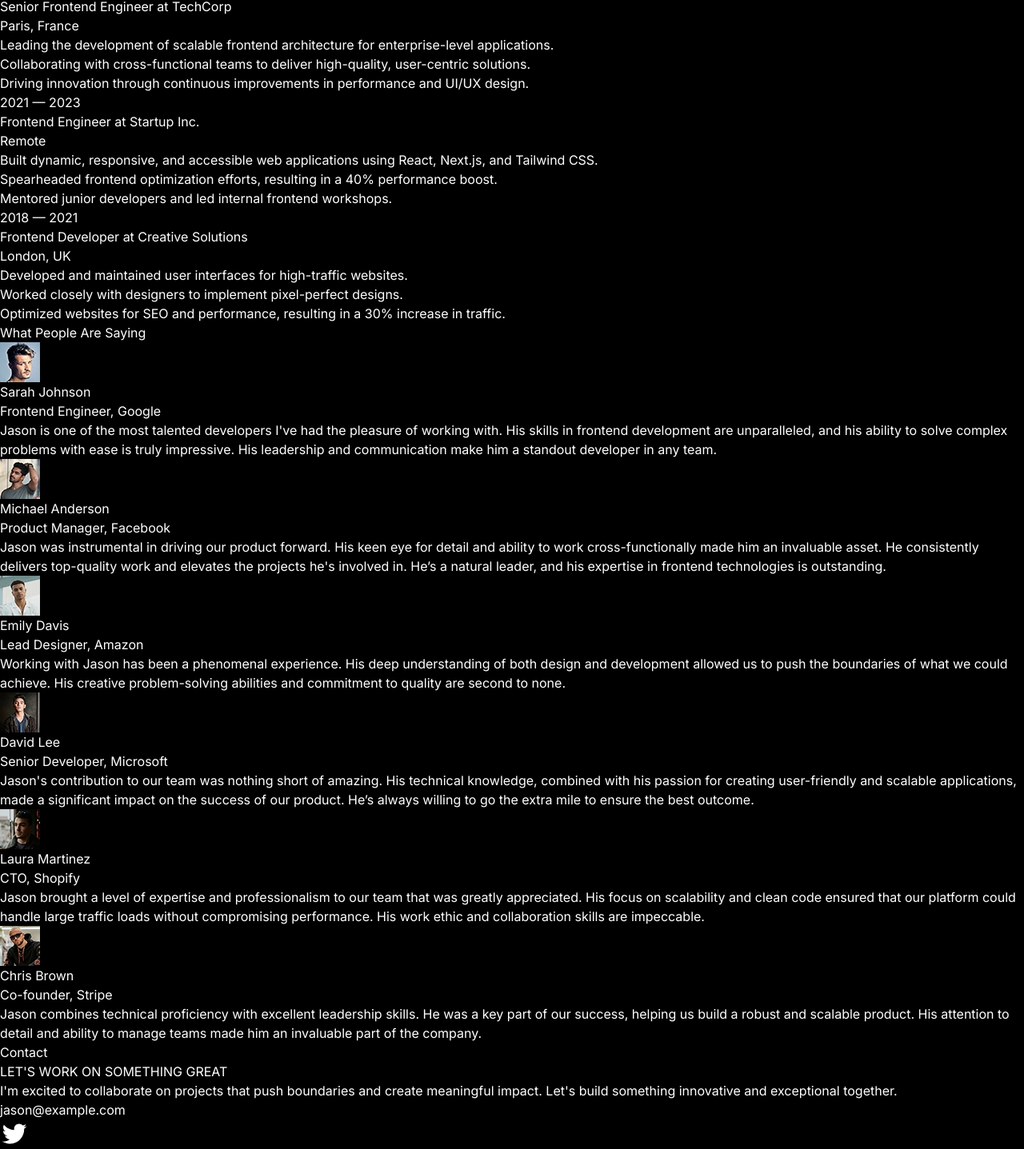
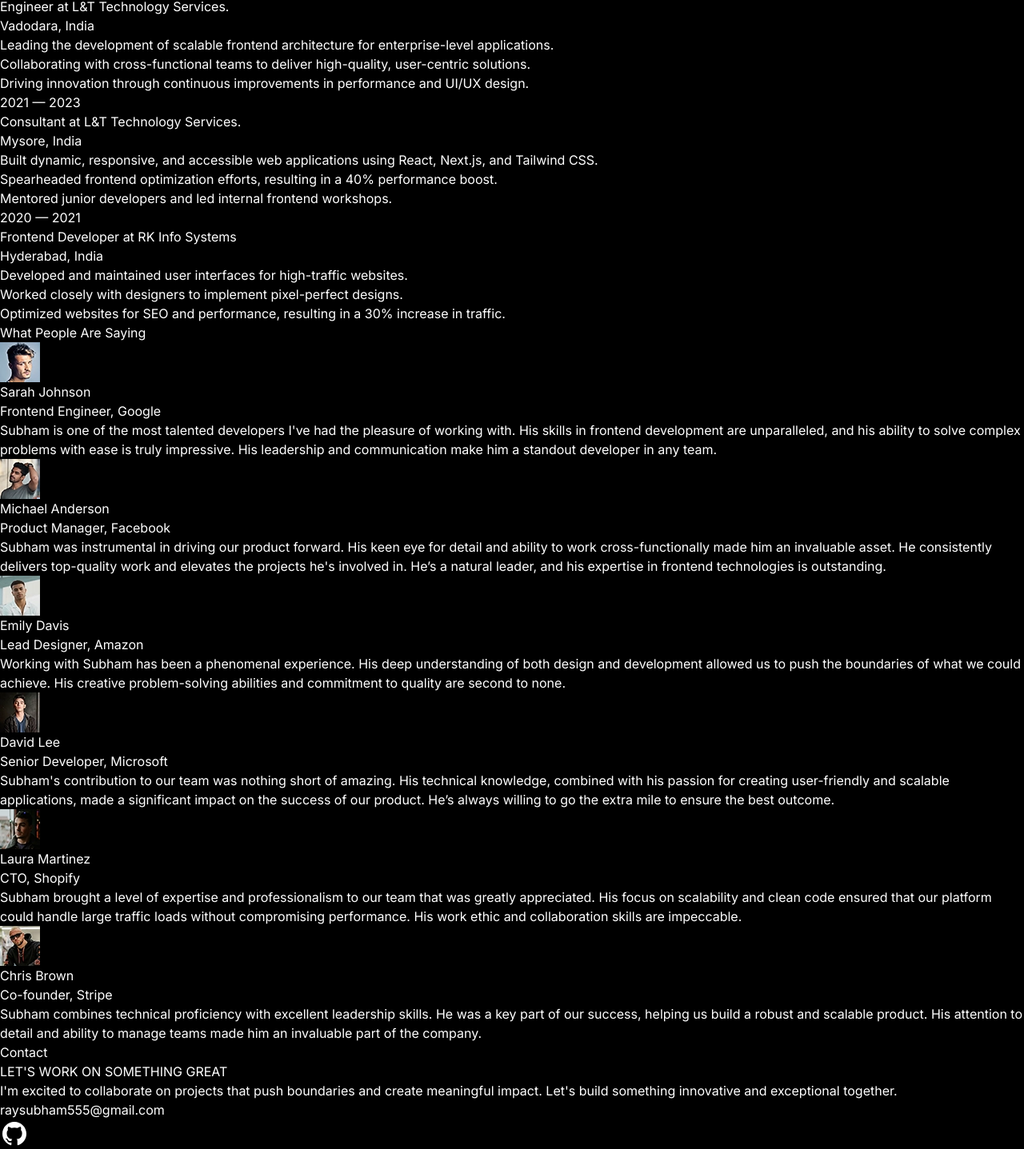
Before and after one commit to Ray-Shubham/Portfolio, a React (Vite) app: page / in a window 1280 px wide. Shown: the part 4639-6076 px from the top of the page at 80% size. Built offline with nearby package versions, Linux system fonts and the light colour scheme.

Commit message:
Updated Links

```diff
--- a/src/constants/index.js
+++ b/src/constants/index.js
@@ -27,7 +27,7 @@
   description:
     "I’m currently helping businesses bring their visions to life through interactive digital solutions.",
   resumeLinkText: "Download Resume",
-  resumeLink: "/resume.pdf",
+  resumeLink: "/Subham_Ray_Resume.pdf",
 };
 
 export const PROJECTS = [
@@ -79,9 +79,9 @@
 
 export const EXPERIENCES = [
   {
-    yearRange: "2023 — Now",
-    title: "Senior Frontend Engineer at TechCorp",
-    location: "Paris, France",
+    yearRange: "2023 — 2024",
+    title: "Engineer at L&T Technology Services.",
+    location: "Vadodara, India",
     description: [
       "Leading the development of scalable frontend architecture for enterprise-level applications.",
       "Collaborating with cross-functional teams to deliver high-quality, user-centric solutions.",
@@ -90,8 +90,8 @@
   },
   {
     yearRange: "2021 — 2023",
-    title: "Frontend Engineer at Startup Inc.",
-    location: "Remote",
+    title: "Consultant at L&T Technology Services.",
+    location: "Mysore, India",
     description: [
       "Built dynamic, responsive, and accessible web applications using React, Next.js, and Tailwind CSS.",
       "Spearheaded frontend optimization efforts, resulting in a 40% performance boost.",
@@ -99,9 +99,9 @@
     ],
   },
   {
-    yearRange: "2018 — 2021",
-    title: "Frontend Developer at Creative Solutions",
-    location: "London, UK",
+    yearRange: "2020 — 2021",
+    title: "Frontend Developer at RK Info Systems",
+    location: "Hyderabad, India",
     description: [
       "Developed and maintained user interfaces for high-traffic websites.",
       "Worked closely with designers to implement pixel-perfect designs.",
@@ -115,42 +115,42 @@
     name: "Sarah Johnson",
     title: "Frontend Engineer, Google",
     feedback:
-      "Jason is one of the most talented developers I've had the pleasure of working with. His skills in frontend development are unparalleled, and his ability to solve complex problems with ease is truly impressive. His leadership and communication make him a standout developer in any team.",
+      "Subham is one of the most talented developers I've had the pleasure of working with. His skills in frontend development are unparalleled, and his ability to solve complex problems with ease is truly impressive. His leadership and communication make him a standout developer in any team.",
     image: person1,
   },
   {
     name: "Michael Anderson",
     title: "Product Manager, Facebook",
     feedback:
-      "Jason was instrumental in driving our product forward. His keen eye for detail and ability to work cross-functionally made him an invaluable asset. He consistently delivers top-quality work and elevates the projects he's involved in. He’s a natural leader, and his expertise in frontend technologies is outstanding.",
+      "Subham was instrumental in driving our product forward. His keen eye for detail and ability to work cross-functionally made him an invaluable asset. He consistently delivers top-quality work and elevates the projects he's involved in. He’s a natural leader, and his expertise in frontend technologies is outstanding.",
     image: person2,
   },
   {
     name: "Emily Davis",
     title: "Lead Designer, Amazon",
     feedback:
-      "Working with Jason has been a phenomenal experience. His deep understanding of both design and development allowed us to push the boundaries of what we could achieve. His creative problem-solving abilities and commitment to quality are second to none.",
+      "Working with Subham has been a phenomenal experience. His deep understanding of both design and development allowed us to push the boundaries of what we could achieve. His creative problem-solving abilities and commitment to quality are second to none.",
     image: person3,
   },
   {
     name: "David Lee",
     title: "Senior Developer, Microsoft",
     feedback:
-      "Jason's contribution to our team was nothing short of amazing. His technical knowledge, combined with his passion for creating user-friendly and scalable applications, made a significant impact on the success of our product. He’s always willing to go the extra mile to ensure the best outcome.",
+      "Subham's contribution to our team was nothing short of amazing. His technical knowledge, combined with his passion for creating user-friendly and scalable applications, made a significant impact on the success of our product. He’s always willing to go the extra mile to ensure the best outcome.",
     image: person4,
   },
   {
     name: "Laura Martinez",
     title: "CTO, Shopify",
     feedback:
-      "Jason brought a level of expertise and professionalism to our team that was greatly appreciated. His focus on scalability and clean code ensured that our platform could handle large traffic loads without compromising performance. His work ethic and collaboration skills are impeccable.",
+      "Subham brought a level of expertise and professionalism to our team that was greatly appreciated. His focus on scalability and clean code ensured that our platform could handle large traffic loads without compromising performance. His work ethic and collaboration skills are impeccable.",
     image: person5,
   },
   {
     name: "Chris Brown",
     title: "Co-founder, Stripe",
     feedback:
-      "Jason combines technical proficiency with excellent leadership skills. He was a key part of our success, helping us build a robust and scalable product. His attention to detail and ability to manage teams made him an invaluable part of the company.",
+      "Subham combines technical proficiency with excellent leadership skills. He was a key part of our success, helping us build a robust and scalable product. His attention to detail and ability to manage teams made him an invaluable part of the company.",
     image: person6,
   },
 ];
@@ -159,26 +159,26 @@
   headline: "LET'S WORK ON SOMETHING GREAT",
   description:
     "I'm excited to collaborate on projects that push boundaries and create meaningful impact. Let's build something innovative and exceptional together.",
-  email: "jason@example.com",
+  email: "raysubham555@gmail.com",
   socialLinks: [
-    {
-      platform: "Twitter",
-      url: "https://twitter.com/yourprofile",
-      ariaLabel: "Follow me on Twitter",
-      icon: "RiTwitterXFill",
-    },
+    // {
+    //   platform: "Twitter",
+    //   url: "https://twitter.com/yourprofile",
+    //   ariaLabel: "Follow me on Twitter",
+    //   icon: "RiTwitterXFill",
+    // },
     {
       platform: "GitHub",
-      url: "https://github.com/yourprofile",
+      url: "https://github.com/Ray-Shubham",
       ariaLabel: "View my GitHub profile",
       icon: "RiGithubFill",
     },
     {
       platform: "LinkedIn",
-      url: "https://linkedin.com/in/yourprofile",
+      url: "https://www.linkedin.com/in/subhamray555/",
       ariaLabel: "Connect with me on LinkedIn",
       icon: "RiLinkedinFill",
     },
   ],
-  footerText: `© ${new Date().getFullYear()} Jason Root. All rights reserved.`,
+  footerText: `© ${new Date().getFullYear()} Subham Ray. All rights reserved.`,
 };
```
Also changed, not shown: 1 other file (tests, documents, lock files or other folders).
